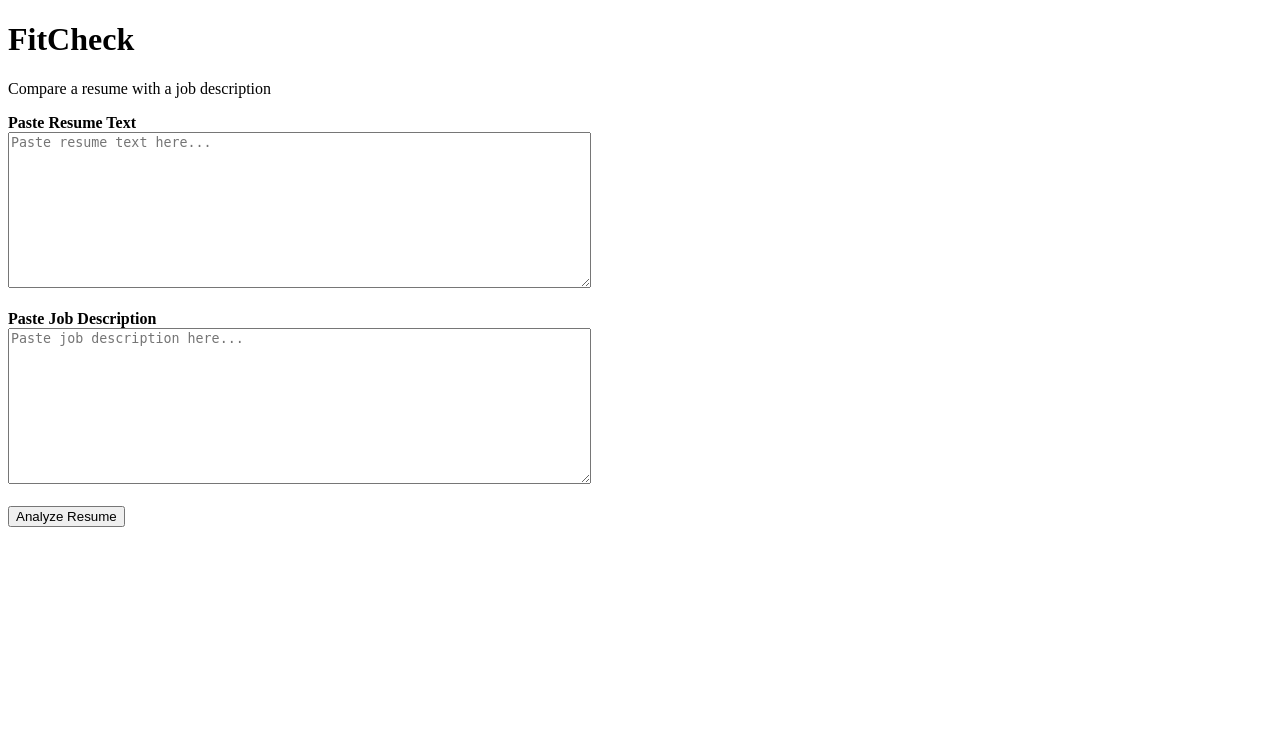
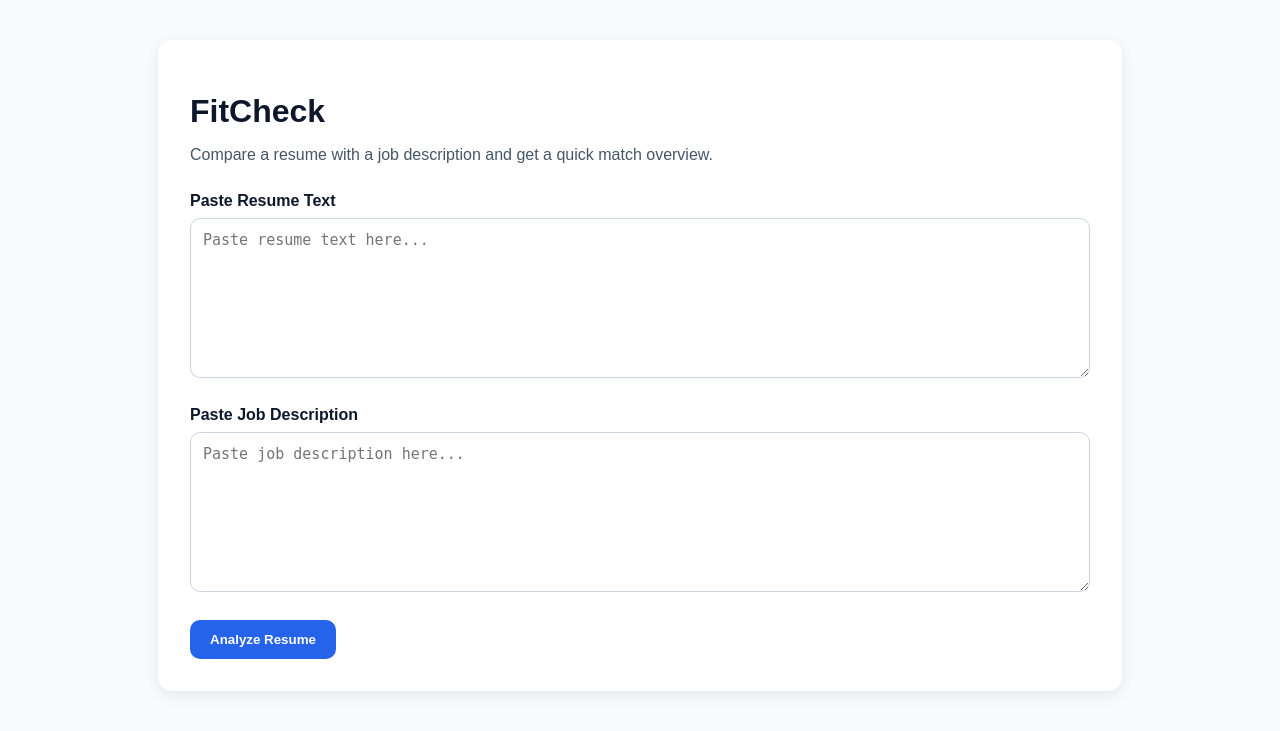
Before and after one commit to jesusbenitez08/fitcheck, a Flask app: page / in a window 1280 px wide. Shown: the top 731 px of the page. Run offline with Flask 3, Linux system fonts and the light colour scheme.

Commit message:
Improve UI layout and styling

```diff
--- /dev/null
+++ b/static/style.css
@@ -0,0 +1,99 @@
+body {
+    font-family: Arial, sans-serif;
+    background-color: #f8fafc;
+    color: #0f172a;
+    margin: 0;
+    padding: 40px;
+}
+
+.container {
+    max-width: 900px;
+    margin: 0 auto;
+    background: white;
+    padding: 32px;
+    border-radius: 14px;
+    box-shadow: 0 4px 14px rgba(0, 0, 0, 0.08);
+}
+
+h1 {
+    color: #0f172a;
+    margin-bottom: 8px;
+}
+
+.subtitle {
+    color: #475569;
+    margin-bottom: 28px;
+}
+
+.form-group {
+    margin-bottom: 24px;
+}
+
+label {
+    font-weight: bold;
+    display: block;
+    margin-bottom: 8px;
+}
+
+textarea {
+    width: 100%;
+    min-height: 160px;
+    padding: 12px;
+    border: 1px solid #cbd5e1;
+    border-radius: 10px;
+    font-size: 15px;
+    box-sizing: border-box;
+}
+
+button, .button-link {
+    background-color: #2563eb;
+    color: white;
+    border: none;
+    padding: 12px 20px;
+    border-radius: 10px;
+    font-weight: bold;
+    cursor: pointer;
+    text-decoration: none;
+    display: inline-block;
+}
+
+button:hover, .button-link:hover {
+    background-color: #1d4ed8;
+}
+
+.score-card {
+    background-color: #eff6ff;
+    border-left: 6px solid #2563eb;
+    padding: 18px;
+    border-radius: 10px;
+    margin-bottom: 24px;
+}
+
+.results-grid {
+    display: grid;
+    grid-template-columns: 1fr 1fr;
+    gap: 20px;
+}
+
+.card {
+    background-color: #f8fafc;
+    padding: 20px;
+    border-radius: 12px;
+    border: 1px solid #e2e8f0;
+    margin-bottom: 20px;
+}
+
+.card ul {
+    padding-left: 20px;
+}
+
+.suggestions {
+    background-color: #fff7ed;
+    border: 1px solid #fed7aa;
+}
+
+@media (max-width: 700px) {
+    .results-grid {
+        grid-template-columns: 1fr;
+    }
+}
--- a/templates/index.html
+++ b/templates/index.html
@@ -4,27 +4,26 @@
     <meta charset="UTF-8">
     <meta name="viewport" content="width=device-width, initial-scale=1.0">
     <title>FitCheck</title>
+    <link rel="stylesheet" href="{{ url_for('static', filename='style.css') }}">
 </head>
 <body>
+    <div class="container">
         <h1>FitCheck</h1>
-    <p>Compare a resume with a job description</p>
+        <p class="subtitle">Compare a resume with a job description and get a quick match overview.</p>
 
         <form action="/analyze" method="POST">
-        <div>
-            <label for="resume_text"><strong>Paste Resume Text</strong></label><br>
-            <textarea id="resume_text" name="resume_text" rows="10" cols="70" placeholder="Paste resume text here..." required></textarea>
+            <div class="form-group">
+                <label for="resume_text">Paste Resume Text</label>
+                <textarea id="resume_text" name="resume_text" placeholder="Paste resume text here..." required></textarea>
             </div>
 
-        <br>
-
-        <div>
-            <label for="job_text"><strong>Paste Job Description</strong></label><br>
-            <textarea id="job_text" name="job_text" rows="10" cols="70" placeholder="Paste job description here..." required></textarea>
+            <div class="form-group">
+                <label for="job_text">Paste Job Description</label>
+                <textarea id="job_text" name="job_text" placeholder="Paste job description here..." required></textarea>
             </div>
-
-        <br>
 
             <button type="submit">Analyze Resume</button>
         </form>
+    </div>
 </body>
 </html>
```
Also changed, not shown: templates/results.html (+14 -2 lines). Lines whose indentation alone changed are shown as unchanged.
